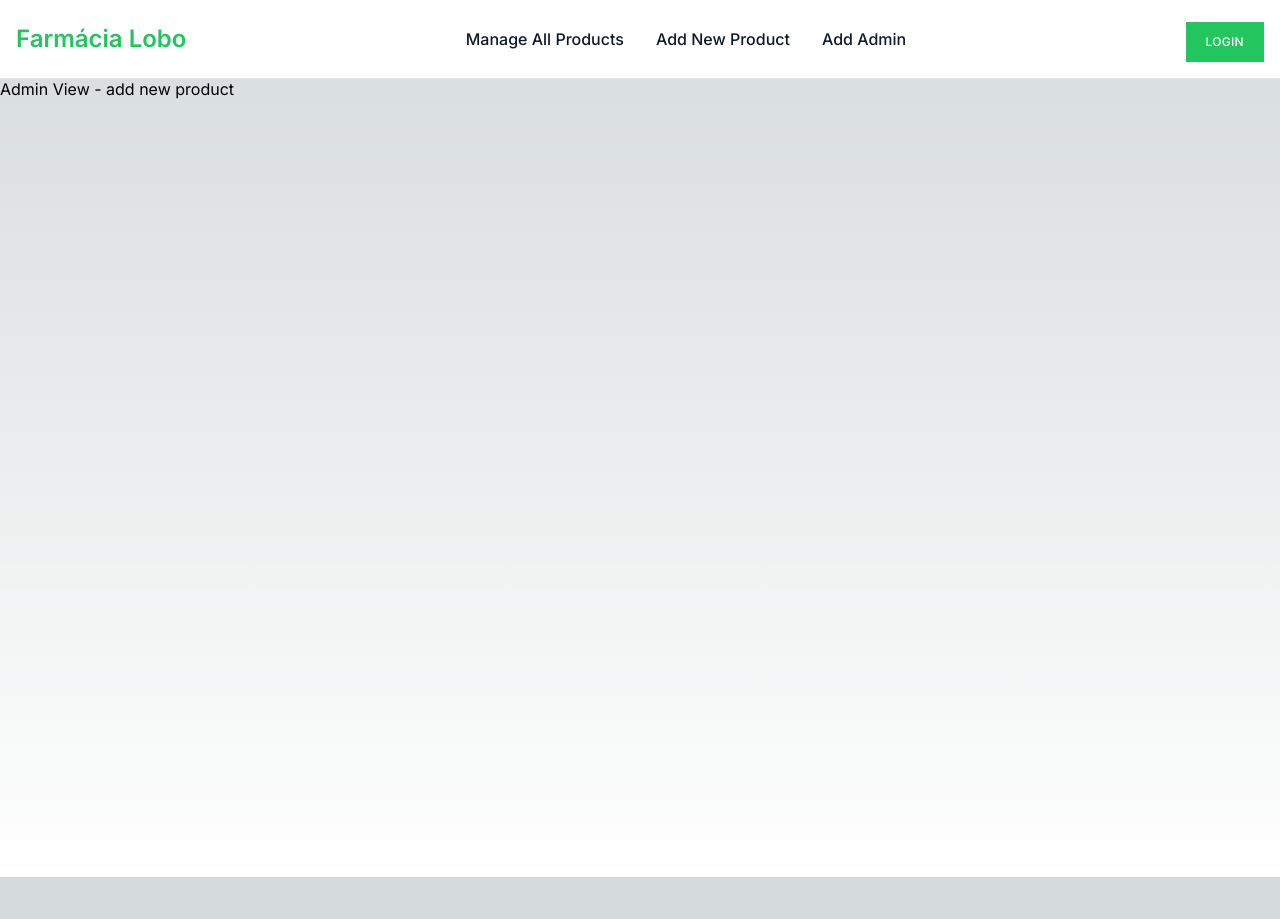
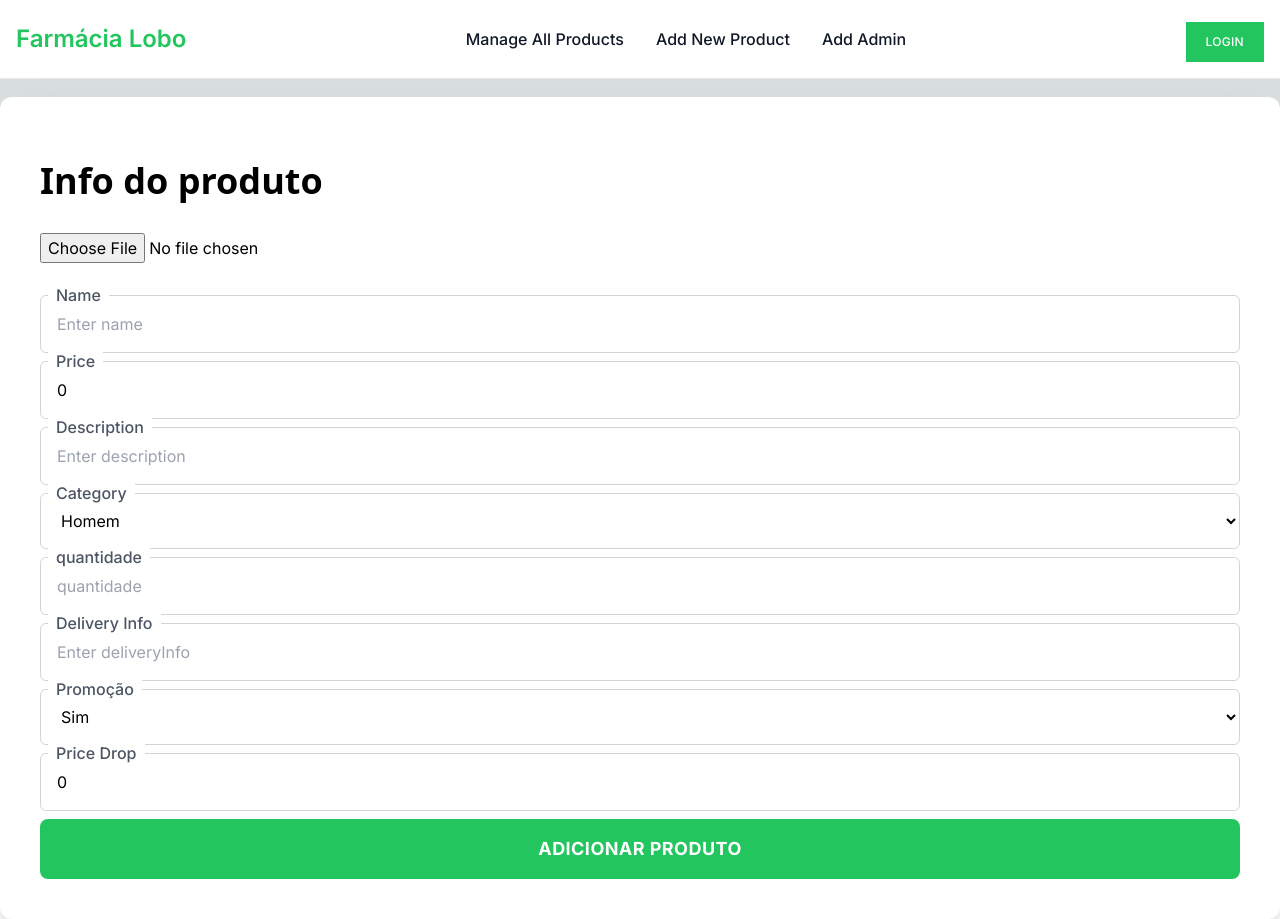
Before and after one commit to Osmar97/Pharm-Website, a Next.js app: page /admin-view/add-product in a window 1280 px wide. Before the commit the page ends 877 px from the top, so only its background shows below. Built offline with nearby package versions, Linux system fonts and the light colour scheme.

Commit message:
pagina add product feita - falta backend e front

```diff
--- a/src/app/admin-view/add-product/page.js
+++ b/src/app/admin-view/add-product/page.js
@@ -1,8 +1,70 @@
+"use client";
+
+import InputComponent from "@/components/FormElements/InputComponent";
+import SelectComponent from "@/components/FormElements/SelectComponent";
+import TileComponent from "@/components/FormElements/TileComponent";
+import { adminAddProductformControls } from "@/utils";
+import { useState } from "react";
 
 
-export default function AdminAddNewProduct(){
+const initialFormData = {
+    name: "",
+    price: 0,
+    description: "",
+    category: "men",
+    size: "",
+    deliveryInfo: "",
+    onSale: "no",
+    imageUrl: "",
+    priceDrop: 0,
+  };
 
-    return (
-        <div>Admin View - add new product</div>
-    )
+
+function handleImage() {}
+
+export default function AdminAddNewProduct() {
+
+    const [formData, setFormData] = useState(initialFormData);
+
+  return (
+    <div className="w-full mt-5 mr-0 mb-0 ml-0 relative">
+      <div className="flex flex-col items-start justify-start p-10 bg-white shadow-2xl rounded-xl relative">
+        <div className="w-full mt-6 mr-0 mb-0 ml-0 space-y-8">
+            <h1 className=" font-extrabold text-4xl font-sans"> Info do produto</h1>
+          <input
+            accept="image/*"
+            max="1000000"
+            type="file"
+            onChange={handleImage}
+          />
+          <div className="flex gap-2 flex-col">
+            {adminAddProductformControls.map((controlItem) =>
+              controlItem.componentType === "input" ? (
+                <InputComponent
+                  type={controlItem.type}
+
+                  placeholder={controlItem.placeholder}
+
+                  label={controlItem.label}
+
+                  value={formData[controlItem.id]}
+
+                />
+              ) : controlItem.componentType === "select" ? (
+                <SelectComponent
+                  label={controlItem.label}
+                  options={controlItem.options}
+                  value={formData[controlItem.id]}
+                />
+              ) : null
+            )}
+            <button
+            className="inline-flex w-full items-center rounded-lg bg-green-500 text-white justify-center px-6 py-4 text-lg font-bold uppercase tracking-wide">
+                Adicionar produto
+            </button>
+          </div>
+        </div>
+      </div>
+    </div>
+  );
 }
--- /dev/null
+++ b/src/app/api/admin/add-product/route.js
@@ -0,0 +1,74 @@
+import connectToDB from "@/database";
+import Product from "@/models/product";
+import Joi from "joi";
+import { NextResponse } from "next/server";
+
+const addNewProductSchema = Joi.object({
+  name: Joi.string().required(),
+  price: Joi.number().required(),
+  description: Joi.string().required(),
+  category: Joi.string().required(),
+  size: Joi.string().required(),
+  deliveryInfo: Joi.string().required(),
+  onSale: Joi.string().required(),
+  imageUrl: Joi.string().required(),
+  priceDrop: Joi.number().required(),
+});
+
+export const dynamic = "force-dynamic";
+
+export async function POST(req) {
+  try {
+    await connectToDB();
+
+    const user = "admin";
+
+    if (user === "admin") {
+      const extractData = await req.json();
+
+      const {
+        name,
+        price,
+        description,
+        category,
+        size,
+        deliveryInfo,
+        onSales,
+        imageUrl,
+        priceDrop,
+      } = extractData;
+
+      const {error} = addNewProductSchema.validate(
+        name,
+        price,
+        description,
+        category,
+        size,
+        deliveryInfo,
+        onSales,
+        imageUrl,
+        priceDrop
+      );
+      if (error) {
+        return NextResponse.json({
+          success: false,
+          message: error.details[0].message,
+        });
+      }
+
+      const newCreatedProduct= await Product.create(extractData)
+
+    } else {
+      return NextResponse.json({
+        success: false,
+        message: "Não esta autorizado",
+      });
+    }
+  } catch (error) {
+    console.log(error);
+    return NextResponse.json({
+      success: false,
+      message: "Algo está errado, tente novamente mais tarde",
+    });
+  }
+}
--- /dev/null
+++ b/src/models/product.js
@@ -0,0 +1,22 @@
+import { number } from "joi";
+import mongoose from "mongoose";
+
+const ProductSchema = new mongoose.Schema(
+  {
+    name: String,
+    price: Number,
+    description: String,
+    category: String,
+    size: String,
+    deliveryInfo: String,
+    onSale: String,
+    imageUrl: String,
+    priceDrop: Number,
+  },
+  { timestamps: true }
+);
+
+const Product =
+  mongoose.models.Product || mongoose.model("Product", ProductSchema);
+
+export default Product;
--- a/src/utils/index.js
+++ b/src/utils/index.js
@@ -47,7 +47,6 @@ export const adminNavOptions = [
     label: "Add Admin",
     path: "/admin-view/add-admin",
   },
-
 ];
 
 export const registrationFormControls = [
@@ -161,6 +160,13 @@ export const adminAddProductformControls = [
     ],
   },
   {
+    id: "size",
+    type: "text",
+    placeholder: "quantidade",
+    label: "quantidade",
+    componentType: "input",
+  },
+  {
     id: "deliveryInfo",
     type: "text",
     placeholder: "Enter deliveryInfo",
```
Also changed, not shown: src/components/FormElements/TileComponent/index.js (added).
